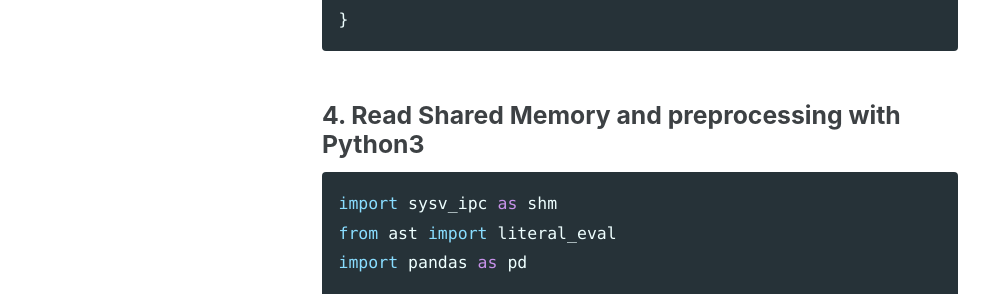
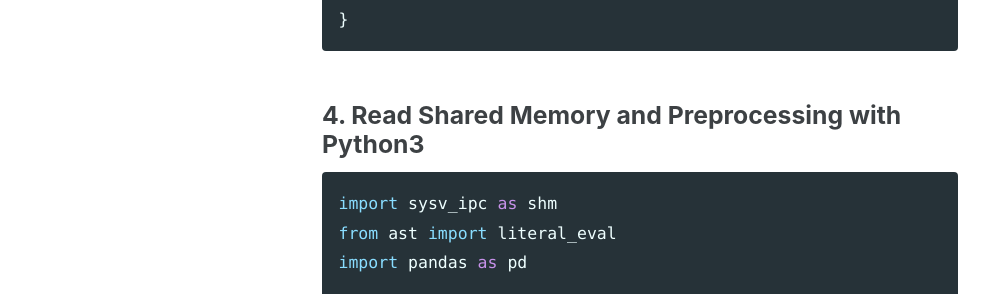
Before and after one commit to jwengr/jwenger.github.io, a Jekyll site: the page built from _posts/2020-09-07-attempt-to-individual-hft-in-krx-3.md, in a window 1280 px wide and 900 px high, scrolled down 6921 px. Shown: the part 160-454 px from the top of the window, without its empty margins (0-998 px from the left). Built offline with Jekyll 4.4.1, drawn with Linux system fonts in a browser that asks for light colours; cached includes are drawn as plain includes.

```diff
--- a/_posts/2020-09-07-attempt-to-individual-hft-in-krx-3.md
+++ b/_posts/2020-09-07-attempt-to-individual-hft-in-krx-3.md
@@ -198,7 +198,7 @@ int main(void){
 }
 ~~~
 
-### 4. Read Shared Memory and preprocessing with Python3
+### 4. Read Shared Memory and Preprocessing with Python3
 ~~~python
 import sysv_ipc as shm
 from ast import literal_eval
```
